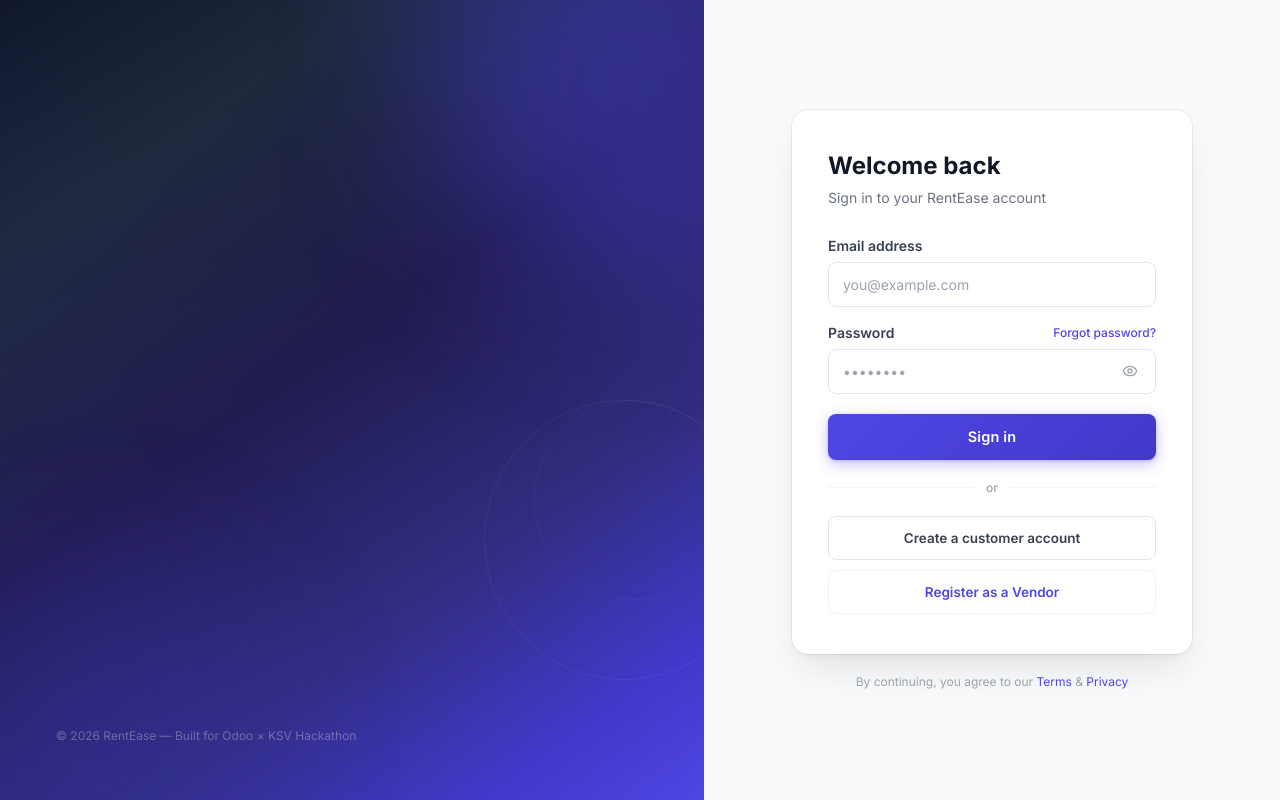
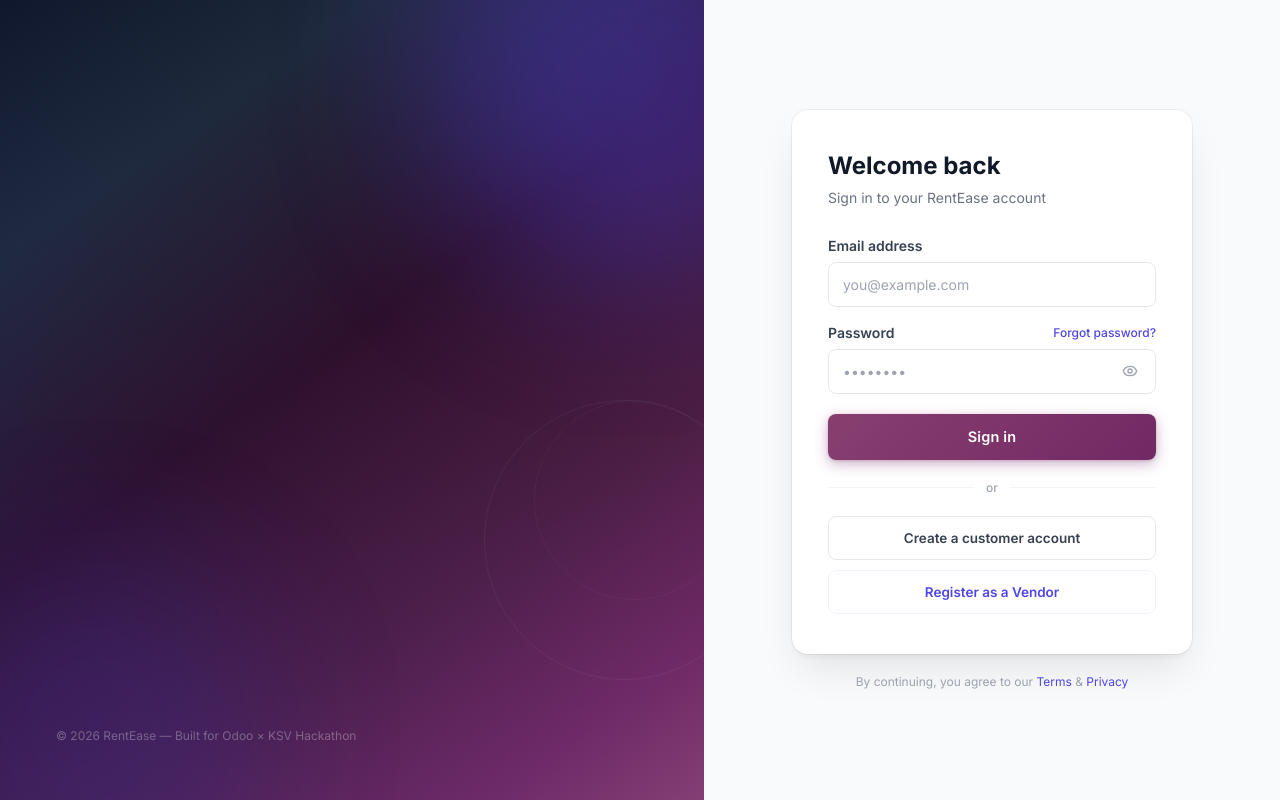
Before and after one commit to Malav3077/odoo-ksv-hackathon-2026, a Next.js app in the folder frontend/: page /login in a window 1280 px wide. Built offline with nearby package versions, Linux system fonts and the light colour scheme; no server answers.

Commit message:
style: full Odoo plum theme (#702963) across entire UI
- Tailwind purple/indigo scales overridden to plum
- shadcn CSS variables (--primary/--ring/--sidebar) set to plum HSL
- auth page custom classes (.odoo-btn/.odoo-left/.odoo-input) recolored
  from indigo to plum so login/signup match the brand

```diff
--- a/frontend/src/app/globals.css
+++ b/frontend/src/app/globals.css
@@ -10,7 +10,7 @@
     --card-foreground: 215 28% 17%;
     --popover: 0 0% 100%;
     --popover-foreground: 215 28% 17%;
-    --primary: 239 84% 60%;
+    --primary: 311 46% 34%;
     --primary-foreground: 0 0% 100%;
     --secondary: 210 40% 96%;
     --secondary-foreground: 215 25% 25%;
@@ -22,16 +22,16 @@
     --destructive-foreground: 0 0% 100%;
     --border: 214 32% 91%;
     --input: 214 32% 91%;
-    --ring: 239 84% 60%;
+    --ring: 311 46% 34%;
     --radius: 0.5rem;
     --sidebar-background: 215 28% 17%;
     --sidebar-foreground: 210 30% 85%;
-    --sidebar-primary: 239 84% 65%;
+    --sidebar-primary: 311 46% 38%;
     --sidebar-primary-foreground: 0 0% 100%;
     --sidebar-accent: 215 25% 24%;
     --sidebar-accent-foreground: 210 30% 88%;
     --sidebar-border: 215 25% 22%;
-    --sidebar-ring: 239 84% 65%;
+    --sidebar-ring: 311 46% 38%;
   }
 
   .dark {
@@ -41,7 +41,7 @@
     --card-foreground: 210 40% 95%;
     --popover: 215 28% 13%;
     --popover-foreground: 210 40% 95%;
-    --primary: 239 84% 68%;
+    --primary: 311 48% 48%;
     --primary-foreground: 0 0% 100%;
     --secondary: 215 25% 18%;
     --secondary-foreground: 210 30% 88%;
@@ -53,15 +53,15 @@
     --destructive-foreground: 0 0% 100%;
     --border: 215 25% 22%;
     --input: 215 25% 22%;
-    --ring: 239 84% 68%;
+    --ring: 311 48% 48%;
     --sidebar-background: 215 28% 10%;
     --sidebar-foreground: 210 30% 85%;
-    --sidebar-primary: 239 84% 68%;
+    --sidebar-primary: 311 48% 48%;
     --sidebar-primary-foreground: 0 0% 100%;
     --sidebar-accent: 215 25% 18%;
     --sidebar-accent-foreground: 210 30% 85%;
     --sidebar-border: 215 25% 18%;
-    --sidebar-ring: 239 84% 68%;
+    --sidebar-ring: 311 48% 48%;
   }
 
   * { @apply border-border; }
@@ -125,10 +125,10 @@
   background: linear-gradient(145deg,
     #0f172a 0%,
     #1e293b 20%,
-    #1e1b4b 45%,
-    #312e81 70%,
-    #4338ca 88%,
-    #4f46e5 100%
+    #2d0f28 45%,
+    #4c1e44 70%,
+    #702963 88%,
+    #883f70 100%
   );
   position: relative;
 }
@@ -137,7 +137,7 @@
   content: '';
   position: absolute;
   inset: 0;
-  background: linear-gradient(220deg, rgba(79,70,229,.25) 0%, transparent 50%, rgba(67,56,202,.15) 100%);
+  background: linear-gradient(220deg, rgba(112,41,99,.25) 0%, transparent 50%, rgba(67,56,202,.15) 100%);
   background-size: 200% 200%;
   animation: gradientShift 8s ease infinite;
   pointer-events: none;
@@ -158,8 +158,8 @@
 }
 .odoo-input::placeholder { color: #9ca3af; }
 .odoo-input:focus {
-  border-color: #4f46e5;
-  box-shadow: 0 0 0 3px rgba(79,70,229,.12);
+  border-color: #883f70;
+  box-shadow: 0 0 0 3px rgba(112,41,99,.12);
 }
 .odoo-input.e {
   border-color: #ef4444;
@@ -175,7 +175,7 @@
   gap: 8px;
   width: 100%;
   padding: 12px 20px;
-  background: linear-gradient(135deg, #4f46e5 0%, #4338ca 100%);
+  background: linear-gradient(135deg, #883f70 0%, #702963 100%);
   color: #fff;
   font-weight: 600;
   font-size: 14.5px;
@@ -184,17 +184,17 @@
   border-radius: 8px;
   cursor: pointer;
   transition: all .22s ease;
-  box-shadow: 0 4px 14px rgba(79,70,229,.35), 0 1px 3px rgba(79,70,229,.2);
+  box-shadow: 0 4px 14px rgba(112,41,99,.35), 0 1px 3px rgba(112,41,99,.2);
   letter-spacing: .01em;
 }
 .odoo-btn:hover:not(:disabled) {
-  background: linear-gradient(135deg, #4338ca 0%, #3730a3 100%);
-  box-shadow: 0 8px 24px rgba(79,70,229,.45), 0 2px 6px rgba(79,70,229,.25);
+  background: linear-gradient(135deg, #702963 0%, #5c2352 100%);
+  box-shadow: 0 8px 24px rgba(112,41,99,.45), 0 2px 6px rgba(112,41,99,.25);
   transform: translateY(-1px);
 }
 .odoo-btn:active:not(:disabled) {
   transform: translateY(0);
-  box-shadow: 0 2px 8px rgba(79,70,229,.25);
+  box-shadow: 0 2px 8px rgba(112,41,99,.25);
 }
 .odoo-btn:disabled { opacity: .55; cursor: not-allowed; }
 
@@ -212,9 +212,9 @@
   text-decoration: none;
 }
 .odoo-outline:hover {
-  border-color: #4f46e5;
-  color: #4f46e5;
-  background: rgba(79,70,229,.05);
+  border-color: #883f70;
+  color: #883f70;
+  background: rgba(112,41,99,.05);
 }
 
 /* ── ODOO CARD ── */
@@ -240,9 +240,9 @@
 }
 
 /* ── RULE CHECKER ── */
-.rule-met  { color: #818cf8; }
+.rule-met  { color: #c07ba7; }
 .rule-no   { color: rgba(255,255,255,.35); }
-.rule-dot-met { background:#818cf8; border-color:#818cf8; }
+.rule-dot-met { background:#c07ba7; border-color:#c07ba7; }
 .rule-dot-no  { border-color:rgba(255,255,255,.25); }
 
 @keyframes fadeInUp {
--- a/frontend/tailwind.config.js
+++ b/frontend/tailwind.config.js
@@ -12,19 +12,19 @@
       colors: {
         // Odoo brand plum — overrides purple & indigo across the whole app
         odoo: {
-          50: '#f8f4f7', 100: '#f0e6ee', 200: '#e0cddc', 300: '#c9a8c2',
-          400: '#ab7ba1', 500: '#8d5a80', 600: '#714B67', 700: '#5d3e55',
-          800: '#4b3245', 900: '#3a2736', 950: '#231521',
+          50: '#faf4f8', 100: '#f3e6ef', 200: '#e8cfe0', 300: '#d6a9c7',
+          400: '#c07ba7', 500: '#a5568a', 600: '#883f70', 700: '#702963',
+          800: '#5c2352', 900: '#4c1e44', 950: '#2d0f28',
         },
         purple: {
-          50: '#f8f4f7', 100: '#f0e6ee', 200: '#e0cddc', 300: '#c9a8c2',
-          400: '#ab7ba1', 500: '#8d5a80', 600: '#714B67', 700: '#5d3e55',
-          800: '#4b3245', 900: '#3a2736', 950: '#231521',
+          50: '#faf4f8', 100: '#f3e6ef', 200: '#e8cfe0', 300: '#d6a9c7',
+          400: '#c07ba7', 500: '#a5568a', 600: '#883f70', 700: '#702963',
+          800: '#5c2352', 900: '#4c1e44', 950: '#2d0f28',
         },
         indigo: {
-          50: '#f8f4f7', 100: '#f0e6ee', 200: '#e0cddc', 300: '#c9a8c2',
-          400: '#ab7ba1', 500: '#8d5a80', 600: '#714B67', 700: '#5d3e55',
-          800: '#4b3245', 900: '#3a2736', 950: '#231521',
+          50: '#faf4f8', 100: '#f3e6ef', 200: '#e8cfe0', 300: '#d6a9c7',
+          400: '#c07ba7', 500: '#a5568a', 600: '#883f70', 700: '#702963',
+          800: '#5c2352', 900: '#4c1e44', 950: '#2d0f28',
         },
         background: 'hsl(var(--background))',
         foreground: 'hsl(var(--foreground))',
```
